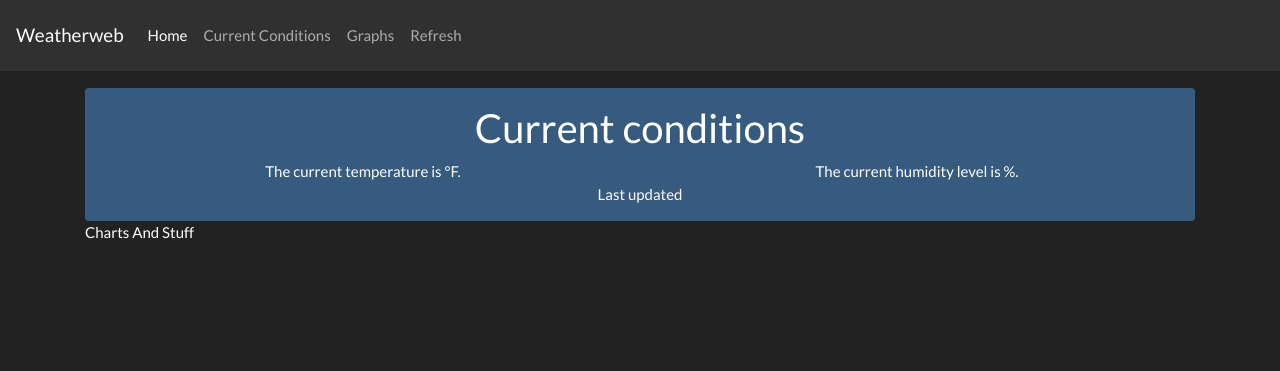
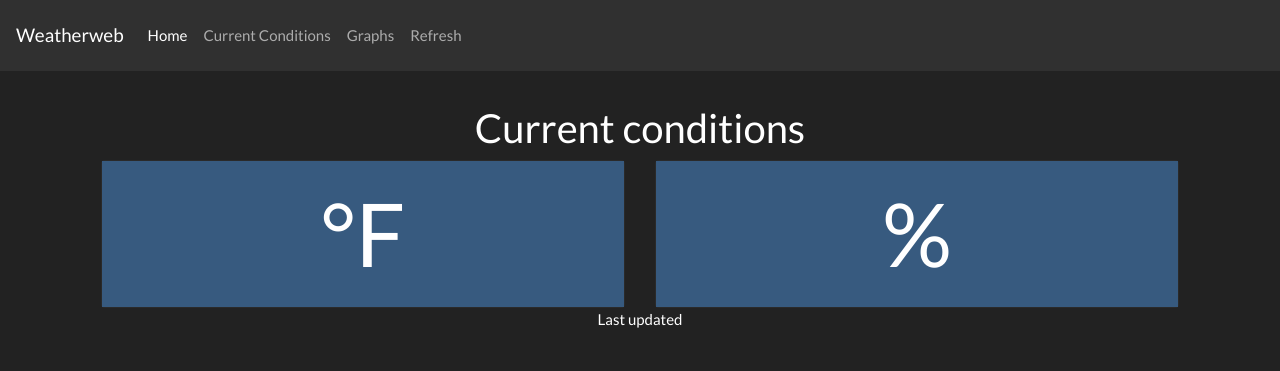
Before and after one commit to AntiCompositeNumber/weatherweb, a Python web app: template templates/index.html in a window 1280 px wide. Shown: the top 371 px of the page. Run offline with Jinja, Linux system fonts and the light colour scheme; the template is opened without the code that fills it, so the values that code supplies are empty; some libraries are stand-ins or nearby versions.

Commit message:
Bigger numbers, remove Charts and Stuff

```diff
--- a/templates/index.html
+++ b/templates/index.html
@@ -50,15 +50,14 @@ $# $def with (temp, humidity, updateTime)
 
     <main role="main" class="container">
       <h1>Weatherweb</h1>
-        <div class="container p-3 bg-primary border-0 rounded">
+        <div class="container p-3 ">
           <h2 class="text-center">Current conditions</h2>
-	  <div class="row currentConditions">
-      <div class="col-sm m-auto text-center" >The current temperature is <span id="currentTemp"></span>&#176;F.</div>
-      <div class="col-sm m-auto text-center">The current humidity level is <span id="currentHumidity"></span>%.</div>
+	  <div class="card-deck">
+	    <div class="card"><div class="card-body text-center display-2 bg-primary" ><span id="currentTemp"></span>&#176;F</div></div>
+	    <div class="card"><div class="card-body text-center display-2 bg-primary"><span id="currentHumidity"></span>%</div></div>
 	  </div>
     <div class="text-center">Last updated <span id="currentDate"></span></div>
 	</div>
-      Charts And Stuff
     </main>
 
 
```
